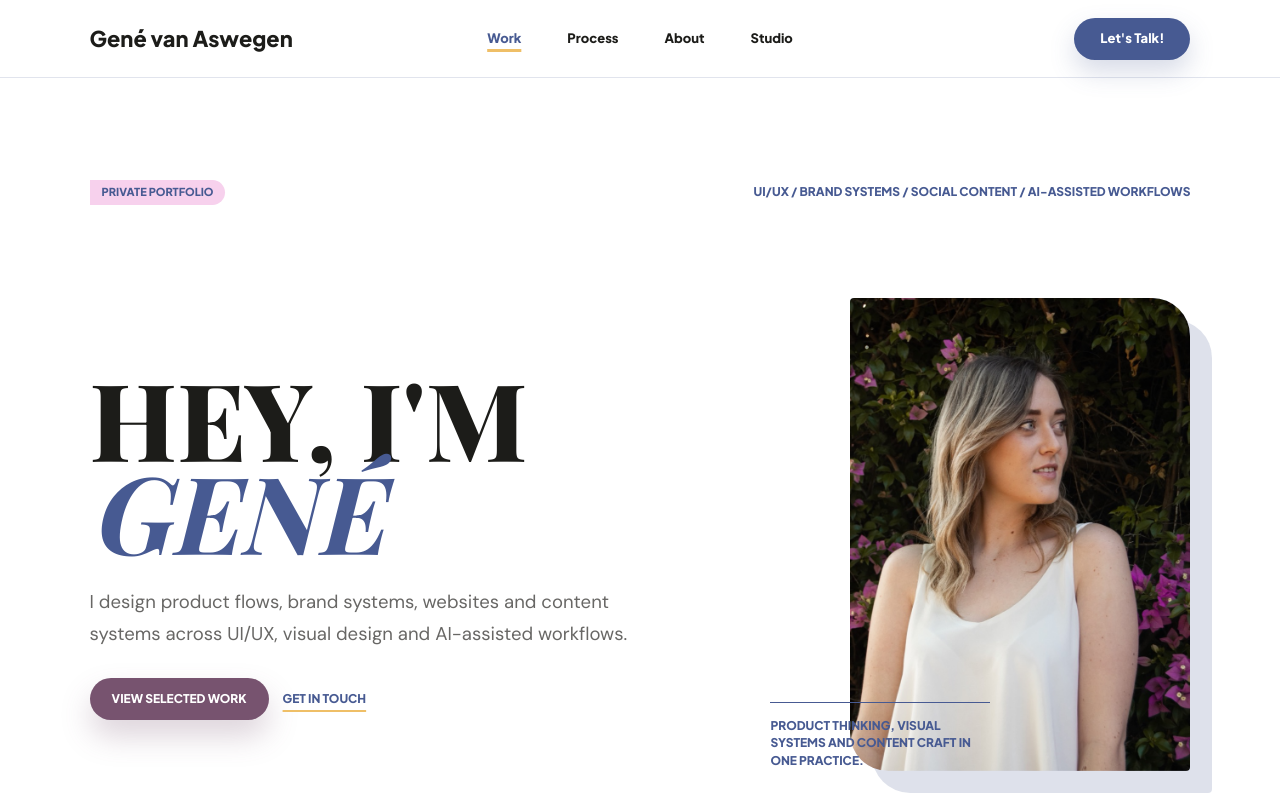
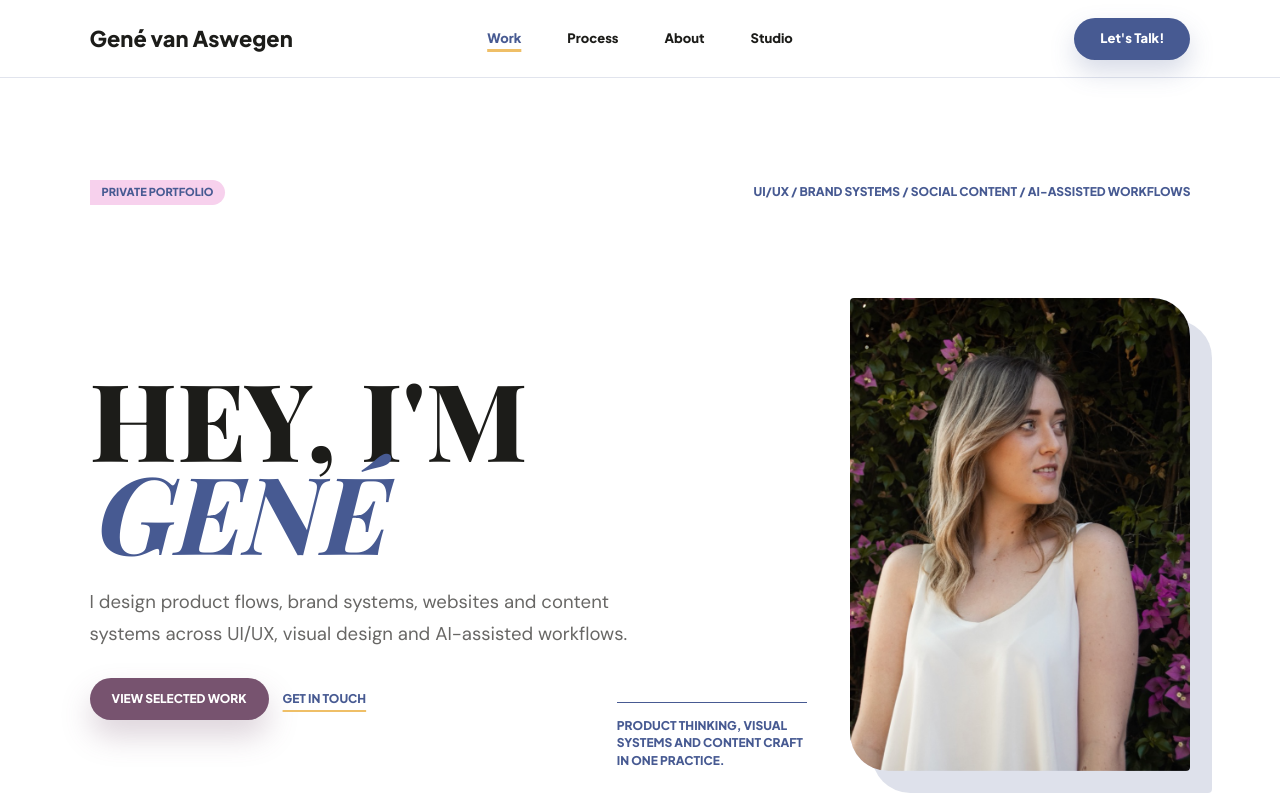
Before and after one commit to jrcb6gvrnf-droid/private-portfolio, a Next.js app: page /portfolio in a window 1280 px wide. Shown: the top 800 px of the page. Built offline with nearby package versions, Linux system fonts and the light colour scheme; a web font is replaced by a local one.

Commit message:
Move hero annotation left

```diff
--- a/app/globals.css
+++ b/app/globals.css
@@ -363,10 +363,10 @@ img {
 
 .hero-annotation {
   position: absolute;
-  left: 0;
+  left: clamp(-180px, -12vw, -110px);
   right: auto;
   bottom: clamp(4px, 2vw, 26px);
-  max-width: 220px;
+  max-width: 190px;
   margin: 0;
   border-top: 1px solid var(--periwinkle);
   padding-top: 14px;
@@ -2185,6 +2185,10 @@ img {
     right: 0;
   }
 
+  .hero-annotation {
+    left: 0;
+  }
+
   .section-heading {
     grid-template-columns: 1fr;
   }
```
